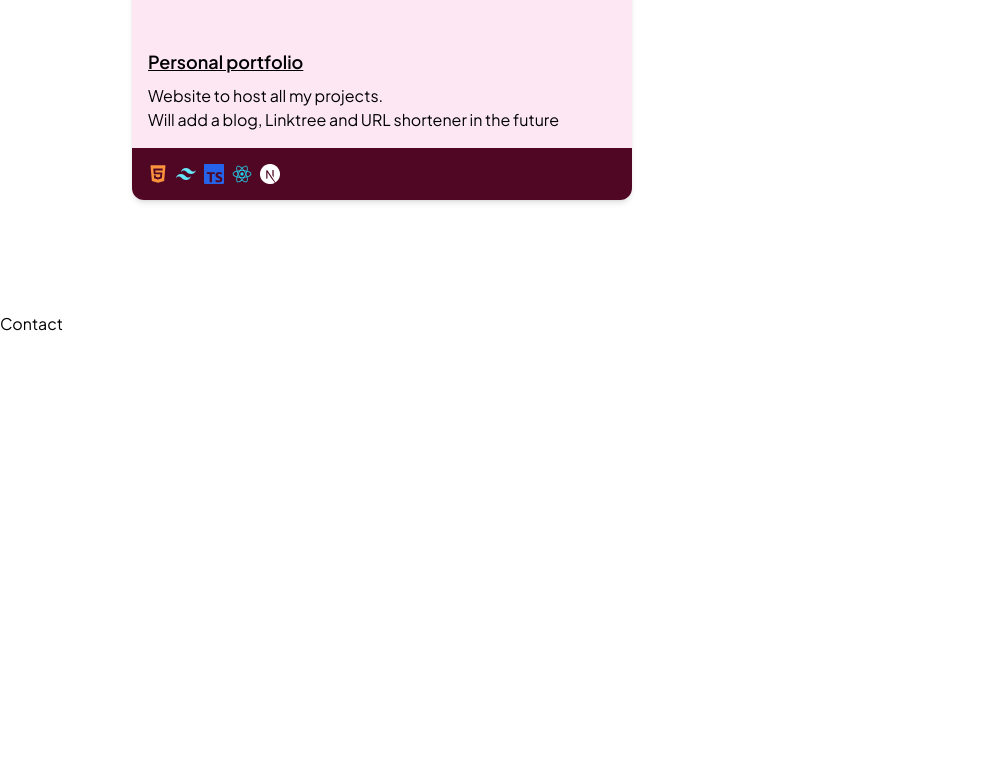
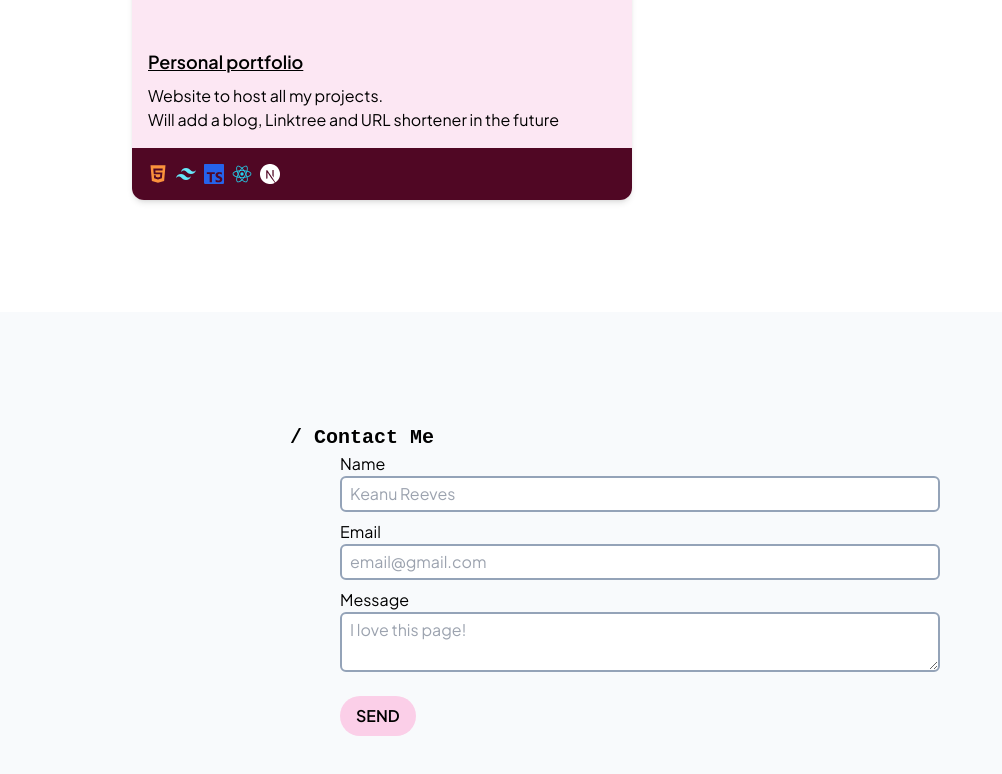
Before and after one commit to EricDanielsH/ericdaniels.dev, a Next.js app: page / in a window 1280 px wide. Shown: the part 2826-3600 px from the top of the page, without its empty margins (0-1002 px from the left). Before the commit the page ends 3162 px from the top, so only its background shows below. Built offline with nearby package versions, Linux system fonts and the light colour scheme.

Commit message:
Add form layout

```diff
--- a/components/Contact.tsx
+++ b/components/Contact.tsx
@@ -1,9 +1,61 @@
-import React from 'react'
+import React from "react";
 
 const Contact = () => {
+  const apiMail = process.env.FORM_KEY;
+
   return (
-    <div>Contact</div>
-  )
-}
+    <section className="py-28 bg-slate-50 px-4 md:px-16 flex flex-col justify-center items-center">
+      <div className="container mx-auto flex flex-col justify-center items-center">
+        <h3 className="text-xl font-semibold w-full max-w-[700px] ">
+          / Contact Me
+        </h3>
 
-export default Contact
+        <form
+          action={`https://getform.io/f/${apiMail}`}
+          method="POST"
+          className="max-w-[300px] md:max-w-[600px] w-full"
+        >
+          <div className="flex flex-col w-full gap-0 mb-2">
+            <label htmlFor="name">Name</label>
+            <input
+              className="p-1 pl-2 border-slate-400 border-2 rounded-md"
+              type="text"
+              placeholder="Keanu Reeves"
+              name="name"
+              required
+            />
+          </div>
+
+          <input type="hidden" name="_gotcha" style={{ display: "none" }} />
+
+          <div className="flex flex-col w-full gap-0 mb-2">
+            <label htmlFor="email">Email</label>
+            <input
+              className="p-1 pl-2 border-slate-400 border-2 rounded-md"
+              type="email"
+              placeholder="email@gmail.com"
+              name="email"
+              required
+            />
+          </div>
+
+          <div className="flex flex-col w-full gap-0 mb-2">
+            <label htmlFor="message">Message</label>
+            <textarea
+              className="p-1 pl-2 border-slate-400 border-2 rounded-md"
+              placeholder="I love this page!"
+              name="message"
+              required
+            ></textarea>
+          </div>
+
+          <div>
+            <button type="submit" className="bg-pink-200 p-2 font-semibold rounded-full px-4 mt-4">SEND</button>
+          </div>
+        </form>
+      </div>
+    </section>
+  );
+};
+
+export default Contact;
```
